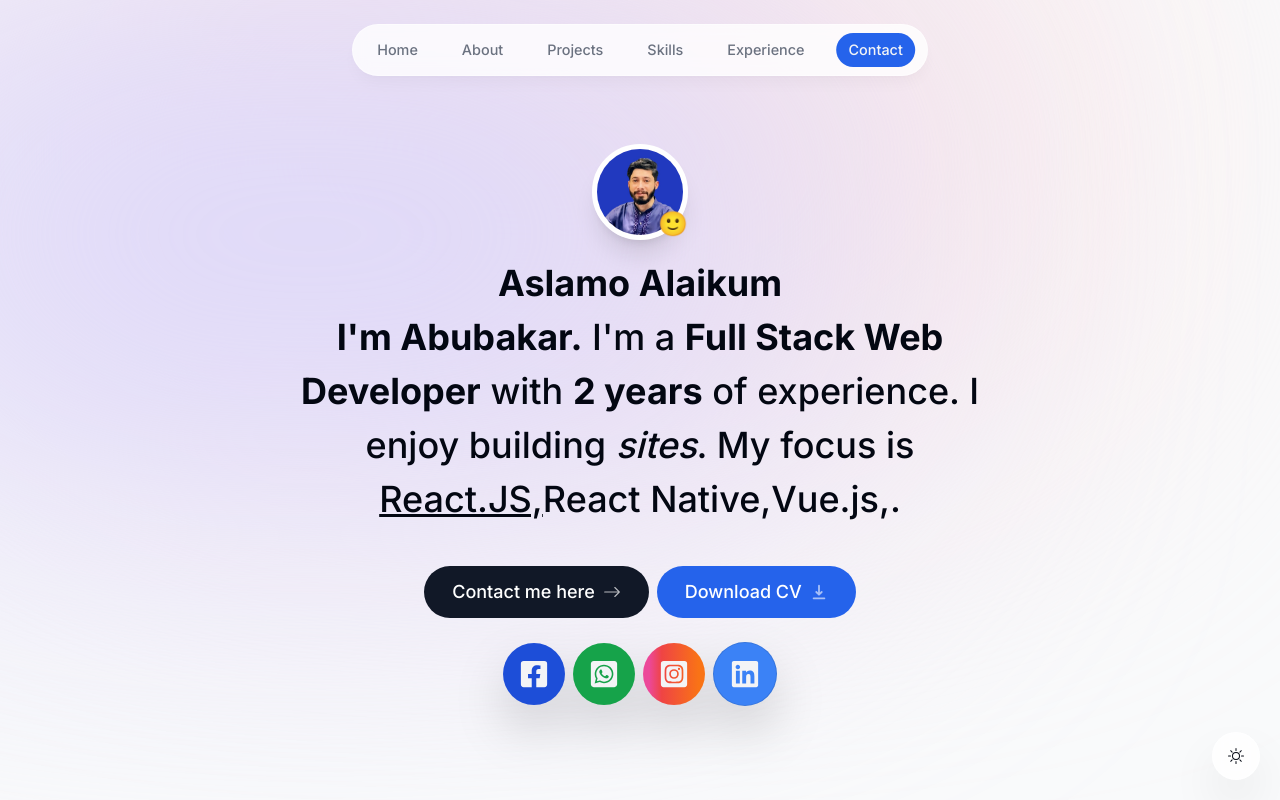
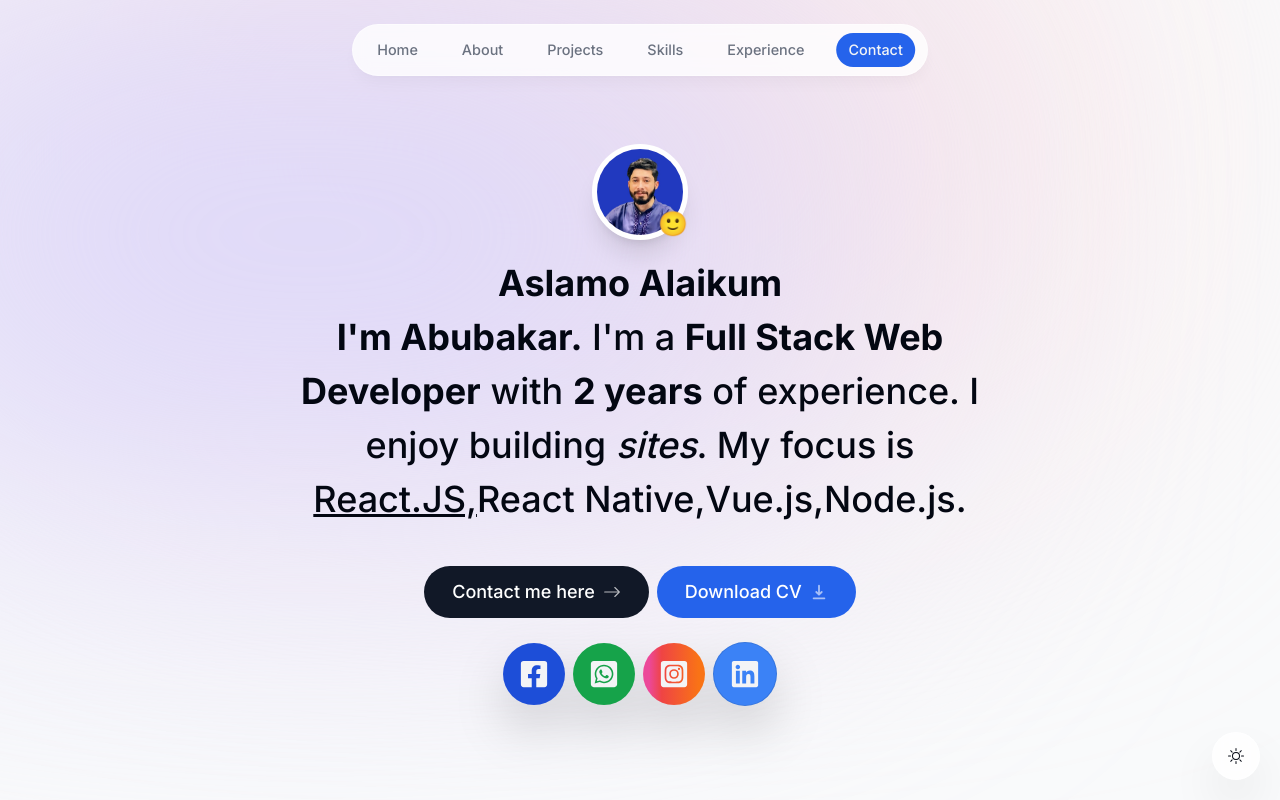
Before and after one commit to abubakarfarooq13/portfolio, a Next.js app: page / in a window 1280 px wide. Shown: the top 800 px of the page. Built offline with nearby package versions, Linux system fonts and the light colour scheme.

Commit message:
Update intro.jsx

```diff
--- a/components/intro.jsx
+++ b/components/intro.jsx
@@ -70,7 +70,7 @@ export default function Intro() {
         <span className="font-bold">Full Stack Web Developer</span> with{" "}
         <span className="font-bold">2 years</span> of experience. I enjoy
         building <span className="italic">sites</span>. My focus is{" "}
-        <span className="underline">React.JS,</span><span>React Native,Vue.js,</span>.
+        <span className="underline">React.JS,</span><span>React Native,Vue.js,Node.js</span>.
       </motion.h1>
 
       <motion.div
```
